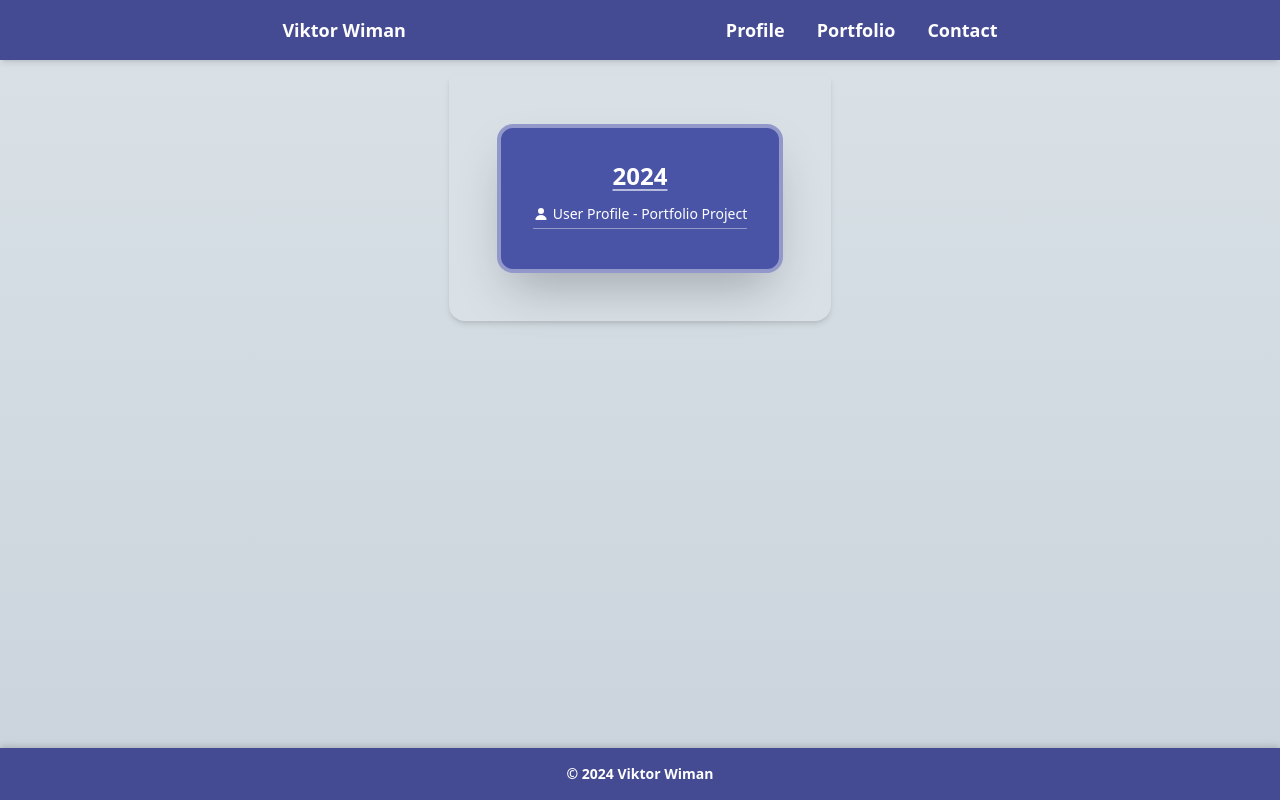
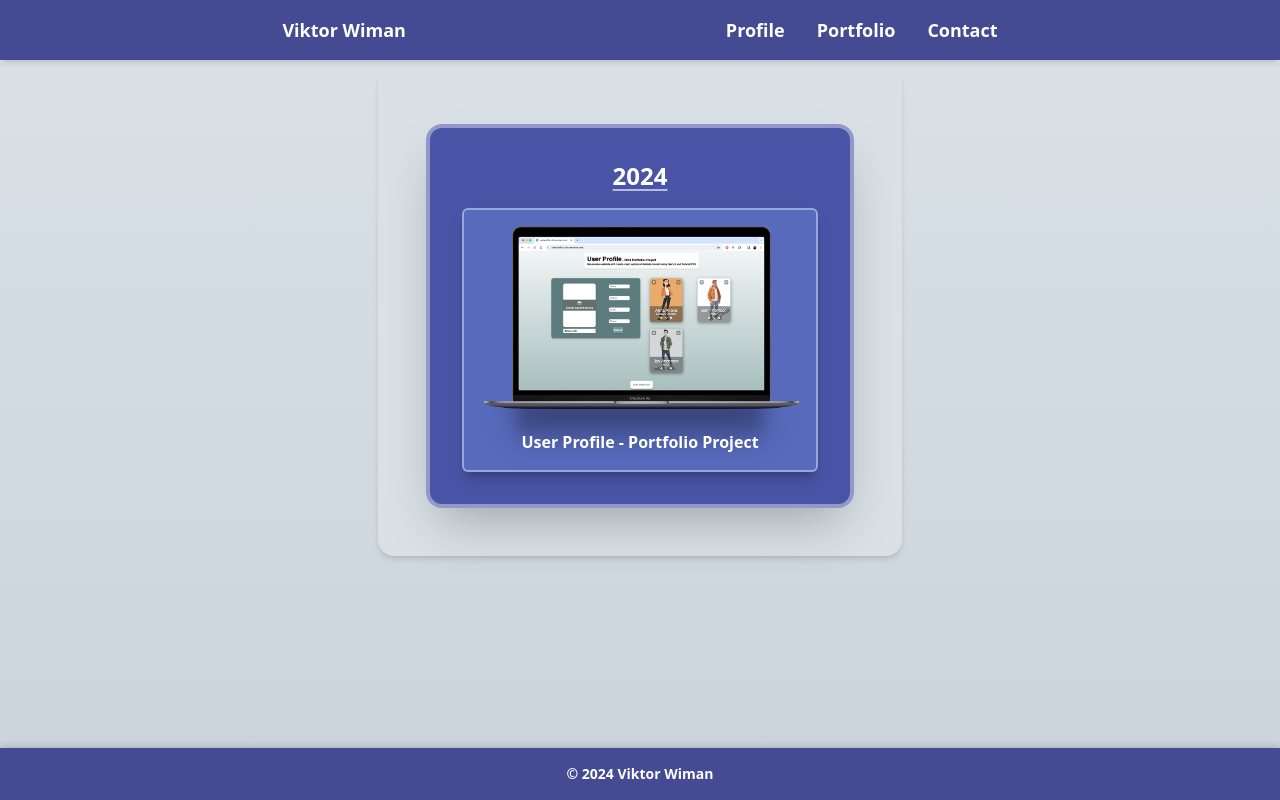
Before and after one commit to VWiman/portfolio-2024-01, a Next.js app: page /portfolio in a window 1280 px wide. Built offline with nearby package versions, Linux system fonts and the light colour scheme.

Commit message:
Fixed images

```diff
--- a/app/(subpages)/contact/page.js
+++ b/app/(subpages)/contact/page.js
@@ -1,4 +1,5 @@
 "use client";
+import Image from "next/image";
 import Link from "next/link";
 export default function contact() {
 	const links = [
@@ -27,7 +28,7 @@ export default function contact() {
 						</li>
 					))}
 				</ul>
-				<img alt="An image of a letter" src="/mail.png" className="screen-image" width={"512"} height={"512"} />
+				<Image priority={true} alt="An image of a letter" src="/mail.png" className="screen-image" width={"512"} height={"512"} />
 			</section>
 		</main>
 	);
--- a/app/(subpages)/portfolio/page.js
+++ b/app/(subpages)/portfolio/page.js
@@ -5,23 +5,25 @@ export default function Portfolio() {
 	return (
 		<main className="main">
 			<section id="projects" name="projects" className="projects-section">
+
 				<ul id="projects-list" name="projects-list" className="projects-list">
 					<span className="year-text">2024</span>
 					<li className="project-item">
-						<span className="project-text-link">
-							<svg
-								xmlns="http://www.w3.org/2000/svg"
-								viewBox="0 0 16 16"
-								fill="currentColor"
-								className="w-4 h-4 hidden md:block">
-								<path d="M8 8a3 3 0 1 0 0-6 3 3 0 0 0 0 6ZM12.735 14c.618 0 1.093-.561.872-1.139a6.002 6.002 0 0 0-11.215 0c-.22.578.254 1.139.872 1.139h9.47Z" />
-							</svg>
-							<Link href="https://userprofile.viktorwiman.com">
-								User Profile - Portfolio Project
-							</Link>
-						</span>
+						<Link href="https://userprofile.viktorwiman.com">
+							<span className="project-text-link">
+								<Image
+									priority={true}
+									alt="A mockup of user profile website"
+									src="/usermockup.png"
+									className="user-mockup-image"
+									width={"512"}
+									height={"512"}
+								/>
+
+								<span className="project-label">User Profile - Portfolio Project</span>
+							</span>
+						</Link>
 					</li>
-					<hr className="fact-line" />
 				</ul>
 			</section>
 		</main>
--- a/style/globals.css
+++ b/style/globals.css
@@ -69,13 +69,7 @@
     @apply flex flex-col md:flex-row text-xs md:text-sm md:gap-8 py-1
 }
 
-.projects-list {
-    @apply flex flex-col w-fit text-white bg-martinique-600 shadow-2xl rounded-md md:rounded-2xl p-2 md:p-8 border-2 md:border-4 border-white/40
-}
 
-.project-item {
-    @apply flex flex-col md:flex-row text-xs md:text-sm md:gap-8 py-1
-}
 
 .fact-label {
     @apply whitespace-nowrap font-semibold text-xs sm:text-sm md:text-base
@@ -89,9 +83,6 @@
     @apply flex flex-row md:justify-end items-center hover:cursor-pointer gap-1
 }
 
-.project-text-link {
-    @apply flex flex-row md:justify-end items-center hover:cursor-pointer gap-1
-}
 
 .fact-line {
     @apply border-white/40 mb-2
@@ -118,9 +109,30 @@
 }
 
 .year-text {
-    @apply text-white decoration-white/60 text-center font-semibold text-base md:text-2xl underline underline-offset-4 md:mb-2 leading-8
+    @apply text-white decoration-white/60 text-center font-semibold text-base md:text-2xl underline underline-offset-4 mb-2 md:mb-4 leading-8
 }
 
 .header-link {
     @apply hover:underline hover:underline-offset-4
 }
+
+.user-mockup-image {
+    @apply max-w-40 md:max-w-60 lg:max-w-80
+}
+
+
+.projects-list {
+    @apply flex flex-col w-full text-white bg-martinique-600 shadow-2xl rounded-md md:rounded-2xl p-2 md:p-8 border-2 md:border-4 border-white/40 items-center justify-center
+}
+
+.project-item {
+    @apply flex flex-col md:flex-row text-xs md:text-sm border-spacing-2 border-white/40 border-2 p-4 rounded-md bg-martinique-500 shadow-lg shadow-black/20 hover:shadow-black/30 hover:cursor-pointer
+}
+
+.project-text-link {
+    @apply flex flex-col md:justify-end text-center hover:cursor-pointer hover:scale-105 items-center
+}
+
+.project-label {
+    @apply whitespace-nowrap font-semibold text-xs sm:text-sm md:text-base mt-[-15px] md:mt-[-20px] lg:mt-[-40px]
+}
```
Also changed, not shown: public/usermockup.png (added).
